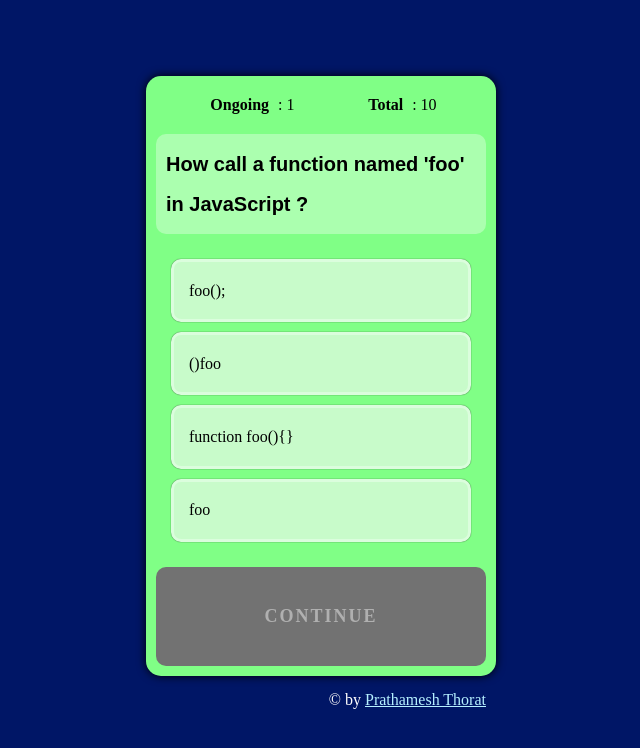
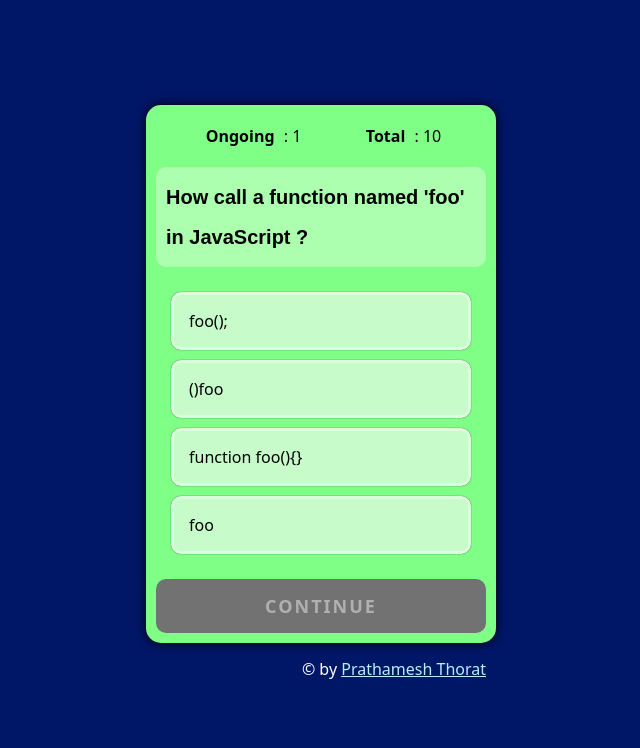
Before and after one commit to PrathameshThorat1729/HTML-Fun-Projects, a plain HTML site: page Flash-Cards/index.html in a window 1280 px wide. Shown: the whole page, without its empty margins (319-959 px from the left). Drawn offline with Linux system fonts and the light colour scheme.

Commit message:
Flash-Cards UI Fixed

```diff
--- a/Flash-Cards/css/index.css
+++ b/Flash-Cards/css/index.css
@@ -2,6 +2,8 @@
   margin: 0;
   padding: 0;
   box-sizing: border-box;
+  font-family: system-ui, -apple-system, BlinkMacSystemFont, "Segoe UI", Roboto,
+    Oxygen, Ubuntu, Cantarell, "Open Sans", "Helvetica Neue", sans-serif;
 }
 
 #container {
@@ -16,7 +18,7 @@
 }
 
 .card {
-  height: 600px;
+  /* max-height: 550px; */
   width: 90vw;
   max-width: 350px;
   background: #80ff86;
@@ -61,7 +63,7 @@
   margin: 5px;
   display: flex;
   align-items: center;
-  padding: 0 15px;
+  padding: 15px;
   background-color: #f9f9f999;
   box-shadow: 0 0 1px #000;
   border: 3px solid #ffffff55;
@@ -81,6 +83,7 @@
   display: flex;
   justify-content: center;
   align-items: center;
+  padding: 15px;
   background: #6f69cd;
   color: #fff;
   font-size: 18px;
```
